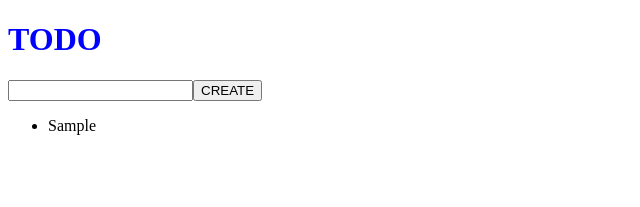
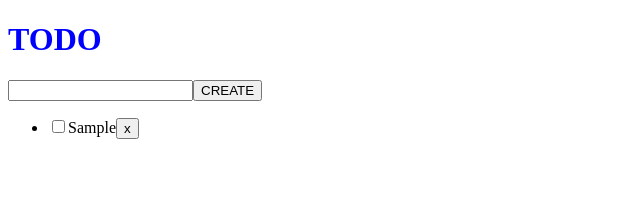
Before and after one commit to taigakiyokawa/todo-app-react, a React app: page / in a window 1280 px wide. Both pictures are taken after typing "Sample" into the empty fields and a click on the input "CREATE". Shown: the top 207 px of the page, without its empty margins (0-640 px from the left). Built offline with nearby package versions, Linux system fonts and the light colour scheme.

Commit message:
edit Todo to view todoList and import it to TodoList and give props to Todo

```diff
--- a/src/components/Todo.jsx
+++ b/src/components/Todo.jsx
@@ -0,0 +1,11 @@
+import React from 'react';
+
+const Todo = (props) => (
+  <li>
+    <input type="checkbox"/>
+    <span>{ props.title }</span>
+    <button>x</button>
+  </li>
+)
+
+export default Todo;
--- a/src/components/TodoList.jsx
+++ b/src/components/TodoList.jsx
@@ -1,12 +1,15 @@
 import React from 'react';
+import Todo from './Todo';
 
 const TodoList = (props) => (
   <ul>
     { props.todoList.map((t, i) => {
       return (
-        <li key={ i }>
-          { t.title }
-        </li>
+        <Todo
+          key={ i }
+          id={ i }
+          title={ t.title }
+        />
       )
     })}
   </ul>
```
